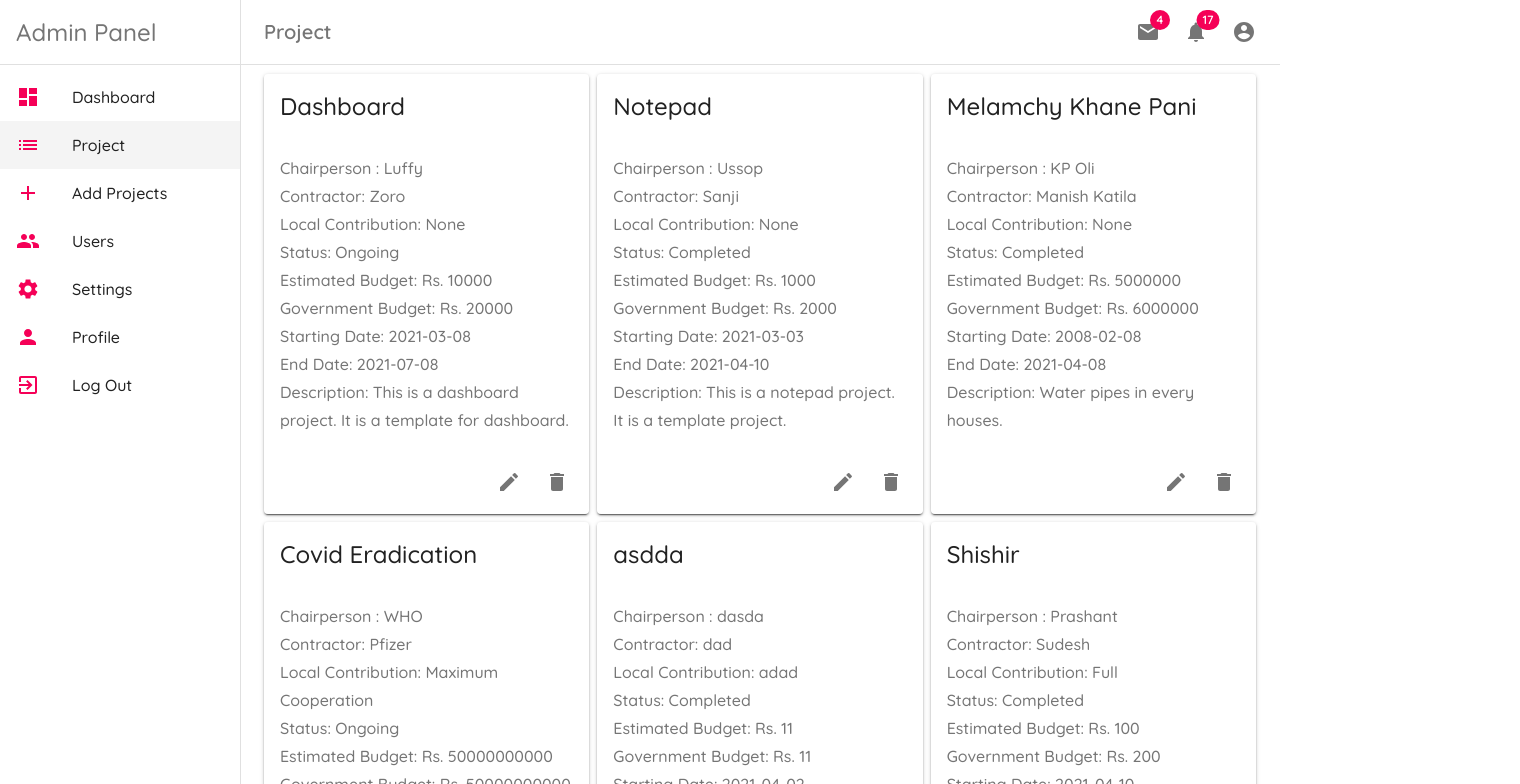
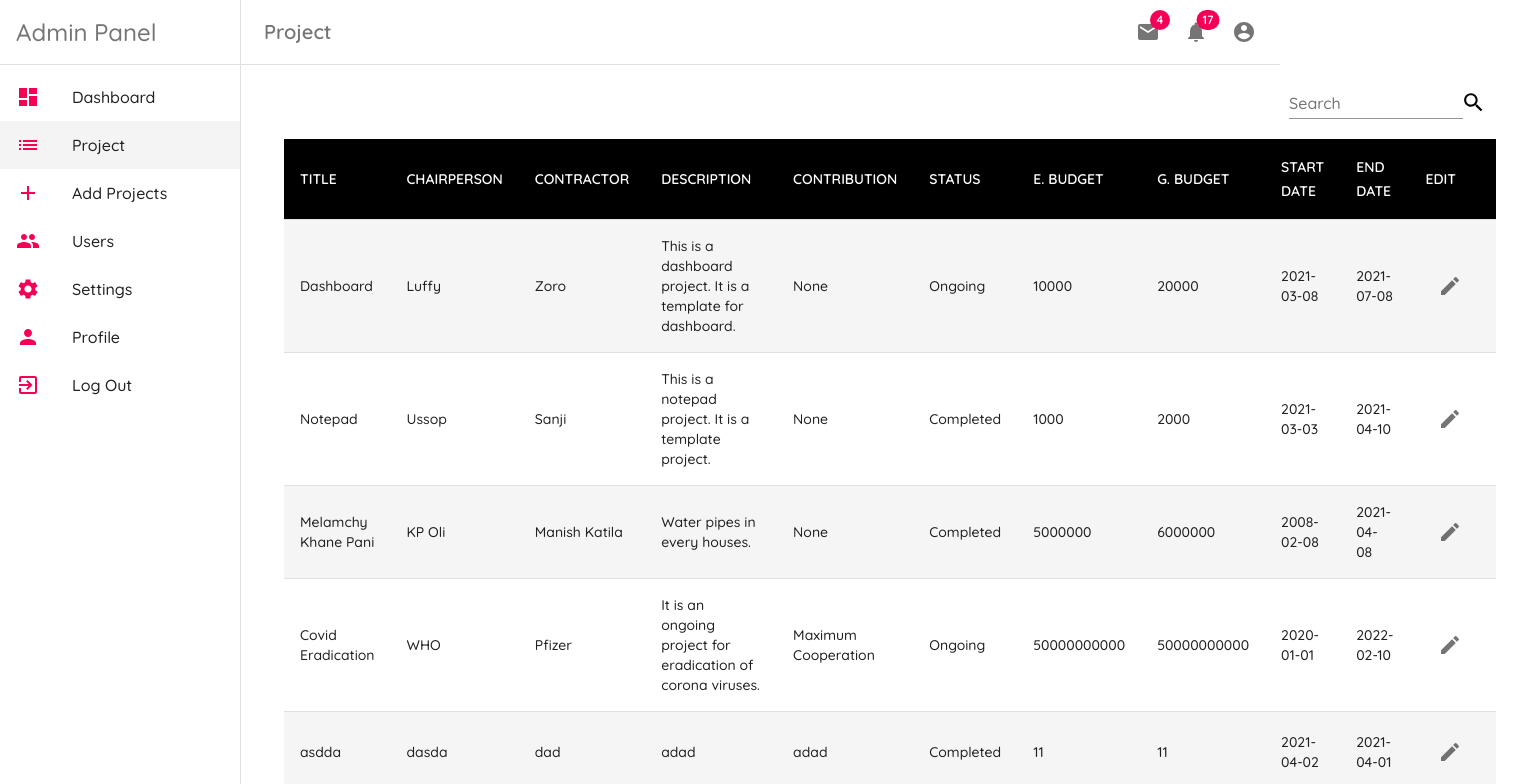
Before and after one commit to birajrb/dashboard, a React (Create React App) app: page /project in a window 1280 px wide. Shown: the top 784 px of the page, 1520 px wide, since content can reach past the window. Built offline with nearby package versions, Linux system fonts and the light colour scheme; data requests are answered from the project's data file.

Commit message:
Adds table for the project

```diff
--- a/src/pages/Project.js
+++ b/src/pages/Project.js
@@ -1,57 +1,183 @@
 import React, { useState, useEffect } from 'react'
-import { makeStyles } from '@material-ui/core/styles';
-import Grid from "@material-ui/core/Grid";
-import Paper from '@material-ui/core/Paper';
-import CardLayout from '../layout/CardLayout';
-import { Container } from '@material-ui/core';
+import { withStyles, makeStyles } from '@material-ui/core/styles';
+import Table from '@material-ui/core/Table';
+import TableBody from '@material-ui/core/TableBody';
+import TableCell from '@material-ui/core/TableCell';
+import TableContainer from '@material-ui/core/TableContainer';
+import TableHead from '@material-ui/core/TableHead';
+import TableRow from '@material-ui/core/TableRow';
+import EditIcon from '@material-ui/icons/Edit';
+import DeleteIcon from '@material-ui/icons/Delete';
+import { useHistory } from 'react-router';
+import CircularProgress from '@material-ui/core/CircularProgress'
+import IconButton from '@material-ui/core/IconButton';
+import TextField from '@material-ui/core/TextField';
+import Grid from '@material-ui/core/Grid';
+import SearchIcon from '@material-ui/icons/Search';
+import InputAdornment from '@material-ui/core/InputAdornment';
+
+
 
 const paperwidth = 500;
+const StyledTableCell = withStyles((theme) => ({
+    head: {
+        backgroundColor: theme.palette.common.black,
+        color: theme.palette.common.white,
+    },
+    body: {
+        fontSize: 14,
+    },
+}))(TableCell);
+
+const StyledTableRow = withStyles((theme) => ({
+    root: {
+        '&:nth-of-type(odd)': {
+            backgroundColor: theme.palette.action.hover,
+        },
+    },
+}))(TableRow);
 
 const useStyles = makeStyles((theme) => {
     return {
         paper: {
             maxWidth: paperwidth
+        },
+        table: {
+            width: 1550
+        },
+        flexbox: {
+            display: "flex",
+            justifyContent: "space-between"
         }
     }
 
 })
 
+
+
 function Project() {
     const classes = useStyles();
-    const [details, setDetails] = useState([])
+
+    const history = useHistory()
+
+    const [projects, setProjects] = useState([])
+    const [isLoading, setLoading] = useState(true);
+    const [error, setError] = useState(null)
+    const [searchTerm, setSearchTerm] = useState("")
+
+    const handleChange = (e) => {
+        setSearchTerm(e.target.value)
+
+    }
+
+    // const result = !searchTerm ? projects :
+    //     projects.filter(project =>
+    //         project.toLowerCase().includes(searchTerm.toLocaleLowerCase()))
+
+
     useEffect(() => {
-        fetch("http://localhost:8000/projects")
-            .then((res) => { return res.json() })
-            .then((data) => setDetails(data))
+        const abortCont = new AbortController();
+        fetch("http://localhost:8000/projects", { signal: abortCont.signal })
+            .then((res) => {
+                if (!res.ok) {
+                    throw Error("Could not fetch data")
+                }
+                return res.json();
+            })
+            .then((data) => {
+                setError(false);
+                setProjects(data);
+            })
+            .catch(err => {
+                if (err.name === "FetchError") {
+                    console.log("fetch error")
+                } else {
+                    setError(err.message);
+                }
+            })
+            .finally(() => setLoading(false))
+        return () => {
+            abortCont.abort()
+        }
     }, [])
 
+    const exclude = ["id", "name"]
+    const get_columns = data => {
+        return Object.keys(data).filter(value => exclude.indexOf(value) < 0)
+    }
+
     const handleDelete = (id) => {
-        console.log('DEleting..')
+        console.log('Deleting..')
         fetch("http://localhost:8000/projects/" + id,
             {
                 method: "DELETE",
             })
             .then(res => {
                 if (res.ok) {
-                    const newDetails = details.filter(data => data.id !== id);
-                    setDetails(newDetails)
+                    const newProjects = projects.filter(data => data.id !== id);
+                    setProjects(newProjects)
                 }
             })
-
     }
 
+    return (
+        <div style={{ marginLeft: 20 }}>
+            {isLoading ? <CircularProgress disableShrink /> :
+                error ? <div>{error}</div> :
+                    <div>
+                        <div className={classes.flexbox}>
+                            <div></div>
+                            <div style={{ marginBottom: 20 }}>
+                                <Grid container spacing={1} alignItems="flex-end">
+                                    <Grid item>
+                                        <TextField
+                                            label="Search"
+                                            color="secondary"
+                                            size="small"
+                                            onChange={handleChange}
+                                        />
+                                    </Grid>
+                                    <Grid item>
+                                        <SearchIcon style={{ fontSize: 25, position: "relative", right: "10" }} />
+                                    </Grid>
+                                </Grid>
 
-    return (
-        <div>
-            <Grid container spacing={1}>
-                {details.map((data) => (
-                    <Grid item xs={12} sm={6} lg={4} key={data.id}>
-                        <Paper className={classes.paper}><CardLayout data={data} handleDelete={handleDelete} /></Paper>
-                    </Grid>
-                ))}
+                            </div>
+                        </div>
+                        {projects.length > 0 ? <TableContainer>
+                            <Table>
+                                <TableHead>
+                                    <TableRow>
+                                        {get_columns(projects[0]).map(item => <StyledTableCell key={item}>{(item === "eb") ? "E. BUDGET" : (item === "gb") ? "G. BUDGET" : (item === "sd") ? "START DATE" : (item === "ed") ? "END DATE" : item.toUpperCase()}</StyledTableCell>)}
+                                        <StyledTableCell>EDIT</StyledTableCell>
+                                        <StyledTableCell>DELETE</StyledTableCell>
+                                    </TableRow>
+                                </TableHead>
+                                <TableBody>
+                                    {projects.map((project, index) => (
+                                        <StyledTableRow key={index}>
+                                            { get_columns(project).map(key => (
+                                                <StyledTableCell>{project[key]}</StyledTableCell>
+                                            ))}
+                                            <StyledTableCell><IconButton aria-label="edit" className={classes.settingIcons} onClick={() => {
+                                                history.push(`/project/${project.id}/edit`)
+                                            }}>
+                                                <EditIcon />
+                                            </IconButton></StyledTableCell>
+                                            <StyledTableCell><IconButton aria-label="delete" onClick={() => {
+                                                console.log('A')
+                                                handleDelete(project.id)
+                                            }}>
+                                                <DeleteIcon />
+                                            </IconButton></StyledTableCell >
+                                        </StyledTableRow>
+                                    ))}
+                                </TableBody>
+                            </Table>
+                        </TableContainer> : null}</div>
+            }
 
-            </Grid>
-        </div>
+        </div >
     )
 }
 
```
